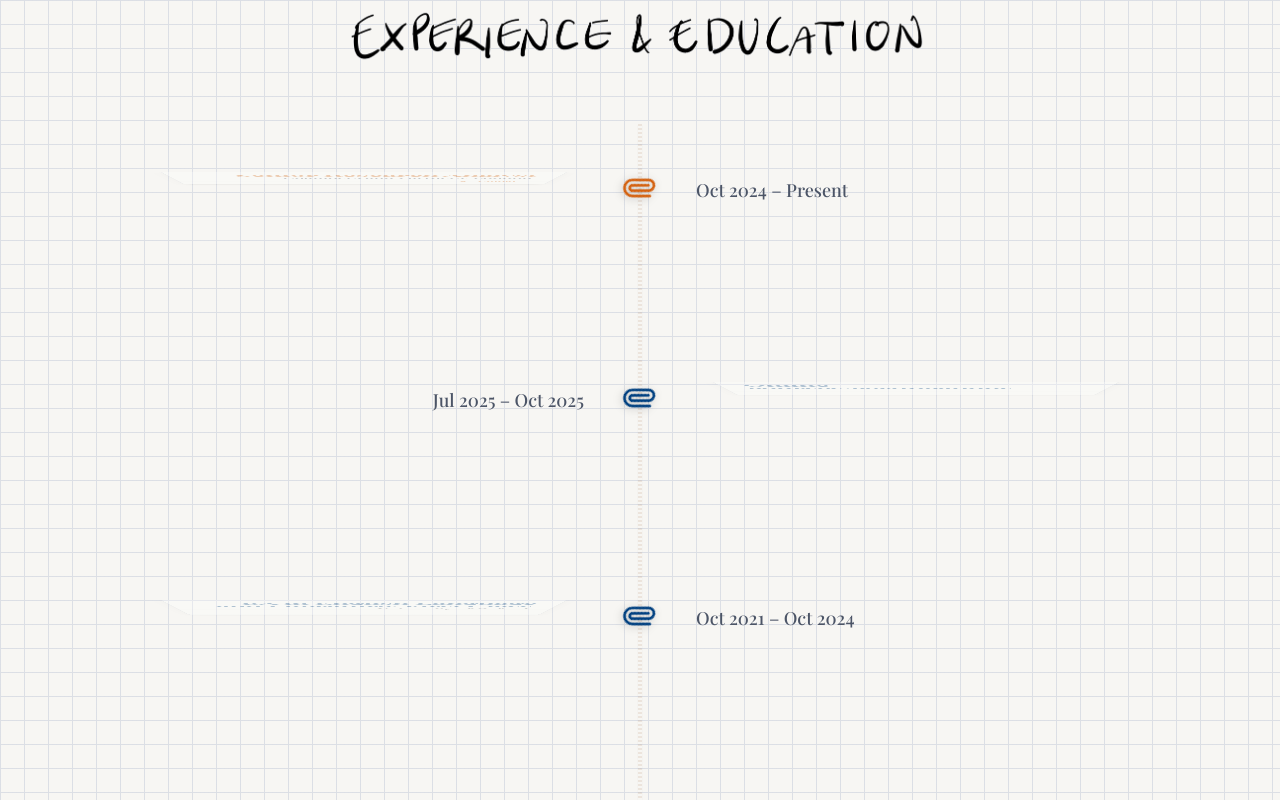
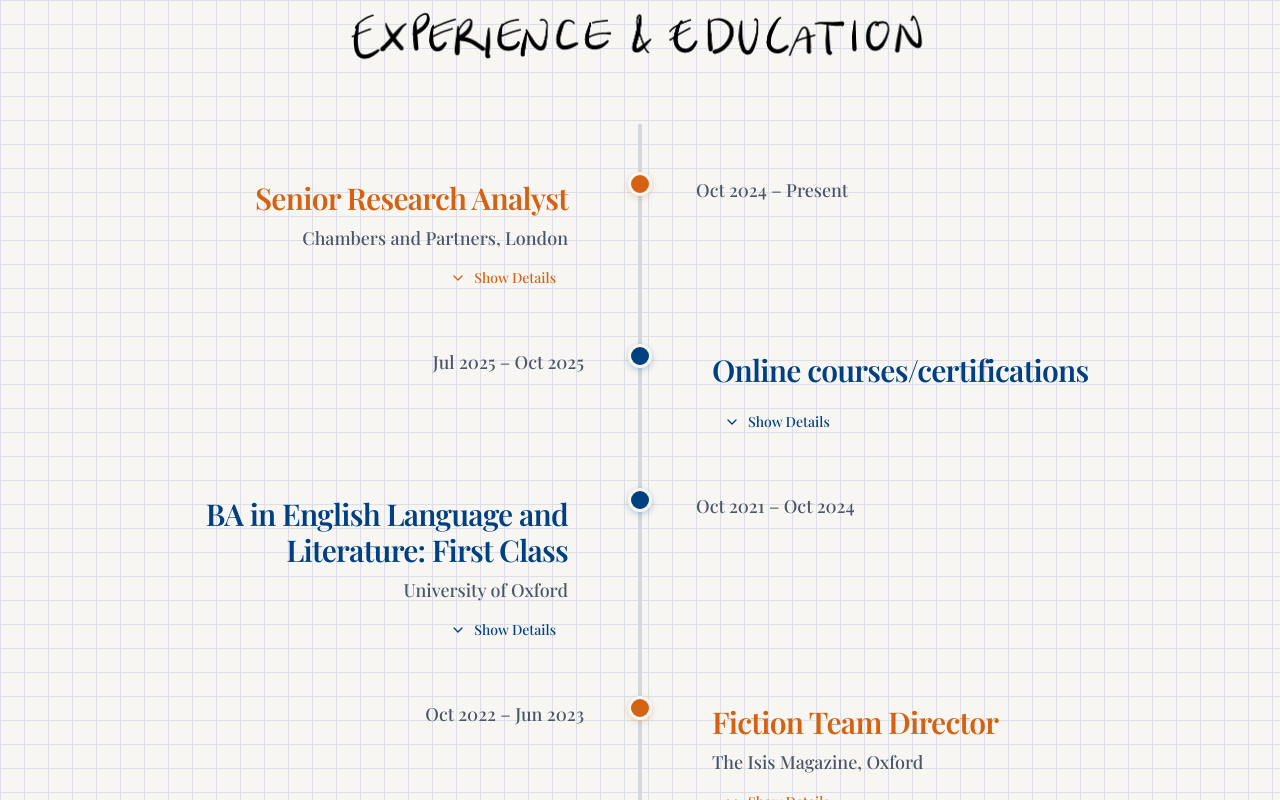
Before and after one commit to AKING-42/ani-king-cv, a React (Vite) app: page / in a window 1280 px wide. Shown: the part 1080-1880 px from the top of the page. Built offline with nearby package versions, Linux system fonts and the light colour scheme; the HTML template or start-up script is replaced by a standard one.

Commit message:
Reverted to commit 84cce5bb58904c4fef913ba14c47be5c7ab3c007

```diff
--- a/src/components/Timeline.tsx
+++ b/src/components/Timeline.tsx
@@ -1,5 +1,5 @@
 import { useState } from "react";
-import { ChevronDown, ChevronUp, Paperclip } from "lucide-react";
+import { ChevronDown, ChevronUp } from "lucide-react";
 import { Button } from "@/components/ui/button";
 
 interface TimelineItem {
@@ -109,12 +109,8 @@ export const Timeline = () => {
 
   return (
     <div className="relative max-w-4xl mx-auto py-4 sm:py-12">
-      {/* String line - hidden on mobile, shown on larger screens */}
-      <div className="hidden md:block absolute left-1/2 top-0 bottom-0 w-1 -translate-x-1/2 bg-gradient-to-b from-amber-800/60 via-amber-700/50 to-amber-800/60 shadow-sm"
-        style={{
-          backgroundImage: 'repeating-linear-gradient(0deg, transparent, transparent 2px, rgba(139, 69, 19, 0.1) 2px, rgba(139, 69, 19, 0.1) 4px)',
-        }}
-      />
+      {/* Central line - hidden on mobile, shown on larger screens */}
+      <div className="hidden md:block absolute left-1/2 top-0 bottom-0 w-1 bg-border -translate-x-1/2" />
 
       <div className="space-y-8 sm:space-y-12">
         {timelineData.map((item, index) => {
@@ -129,22 +125,16 @@ export const Timeline = () => {
                 isLeft ? "md:flex-row" : "md:flex-row-reverse"
               } flex-col`}
             >
-              {/* Card content - styled as paper with fold animation */}
-              <div className={`w-full md:w-[calc(50%-0.5rem)] ${isLeft ? "md:pr-8 md:text-right md:-translate-x-8" : "md:pl-8 md:text-left md:translate-x-8"} pl-8 md:pl-0`}>
+              {/* Content - mobile: full width, desktop: half width */}
+              <div className={`w-full md:w-[calc(50%-0.5rem)] ${isLeft ? "md:pr-8 md:text-right md:-translate-x-8" : "md:pl-8 md:text-left md:translate-x-8"} pl-8 md:pl-0 transition-transform`}>
+                <div className="space-y-2">
+                  {/* Mobile node indicator */}
                   <div
-                  className="bg-card border border-border rounded-sm shadow-lg p-4 sm:p-6 relative overflow-visible origin-top transition-all duration-700 ease-out"
+                    className="md:hidden absolute left-0 top-1 w-4 h-4 rounded-full border-2 border-background shadow-sm"
                     style={{
-                    backgroundColor: 'hsl(var(--card))',
-                    backgroundImage: 'linear-gradient(to bottom, transparent 0%, transparent calc(100% - 1px), hsl(var(--border) / 0.3) calc(100% - 1px))',
-                    backgroundSize: '100% 1.5rem',
-                    transformStyle: 'preserve-3d',
-                    transform: isExpanded ? 'perspective(1200px) rotateX(0deg)' : 'perspective(1200px) rotateX(-85deg)',
-                    opacity: isExpanded ? 1 : 0.3,
+                      backgroundColor: `hsl(var(--${nodeColor}))`,
+                      boxShadow: `0 1px 4px hsl(var(--${nodeColor}) / 0.25)`
                     }}
-                >
-                  {/* Paperclip on mobile */}
-                  <Paperclip
-                    className="md:hidden absolute left-2 top-2 w-5 h-5 text-muted-foreground/40 rotate-45"
                   />
 
                   <h3
@@ -163,9 +153,8 @@ export const Timeline = () => {
                     {item.dates}
                   </p>
 
-                  {/* Details section */}
                   {isExpanded && (
-                    <ul className={`mt-4 pt-4 border-t border-border/30 space-y-3 text-base sm:text-lg ${isLeft ? "md:text-right" : "md:text-left"} text-left`}>
+                    <ul className={`mt-4 space-y-3 text-base sm:text-lg ${isLeft ? "md:text-right" : "md:text-left"} text-left`}>
                       {item.bullets.map((bullet, bulletIndex) => (
                         <li
                           key={bulletIndex}
@@ -175,7 +164,17 @@ export const Timeline = () => {
                           }}
                         >
                           <span
-                            className="inline-block"
+                            className="hidden md:inline-block"
+                            style={{
+                              width: '4px',
+                              height: '4px',
+                              borderRadius: '50%',
+                              backgroundColor: `hsl(var(--${nodeColor}))`,
+                              flexShrink: 0
+                            }}
+                          />
+                          <span
+                            className="md:hidden inline-block"
                             style={{
                               width: '4px',
                               height: '4px',
@@ -200,12 +199,12 @@ export const Timeline = () => {
                     {isExpanded ? (
                       <>
                         <ChevronUp className="h-4 w-4" />
-                        Fold
+                        Show Less
                       </>
                     ) : (
                       <>
                         <ChevronDown className="h-4 w-4" />
-                        Unfold
+                        Show Details
                       </>
                     )}
                   </Button>
@@ -219,16 +218,14 @@ export const Timeline = () => {
                 </p>
               </div>
 
-              {/* Paperclip at node - desktop only */}
-              <div className="hidden md:block absolute left-1/2 -translate-x-1/2 z-10">
-                <Paperclip
-                  className="w-8 h-8 rotate-45 transition-all hover:scale-110"
+              {/* Node - clean modern style - desktop only */}
+              <div
+                className="hidden md:block absolute left-1/2 -translate-x-1/2 w-6 h-6 rounded-full border-[3px] border-background shadow-md z-10 transition-all hover:scale-110"
                 style={{
-                    color: `hsl(var(--${nodeColor}))`,
-                    filter: 'drop-shadow(0 2px 4px rgba(0,0,0,0.2))'
+                  backgroundColor: `hsl(var(--${nodeColor}))`,
+                  boxShadow: `0 2px 6px hsl(var(--${nodeColor}) / 0.25)`
                 }}
               />
-              </div>
             </div>
           );
         })}
```
Lines whose indentation alone changed are shown as unchanged.
